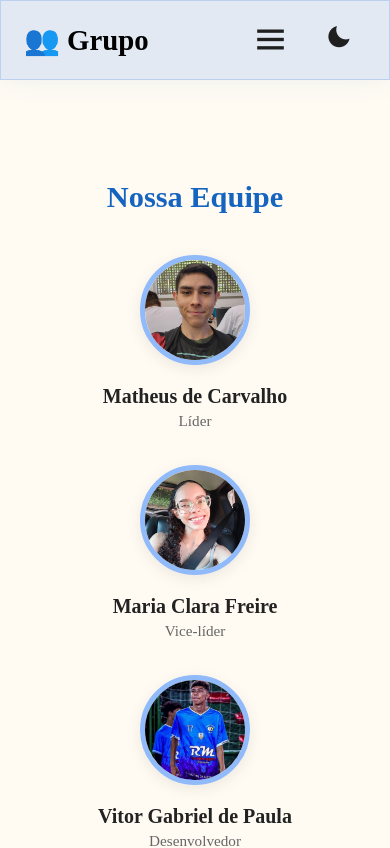
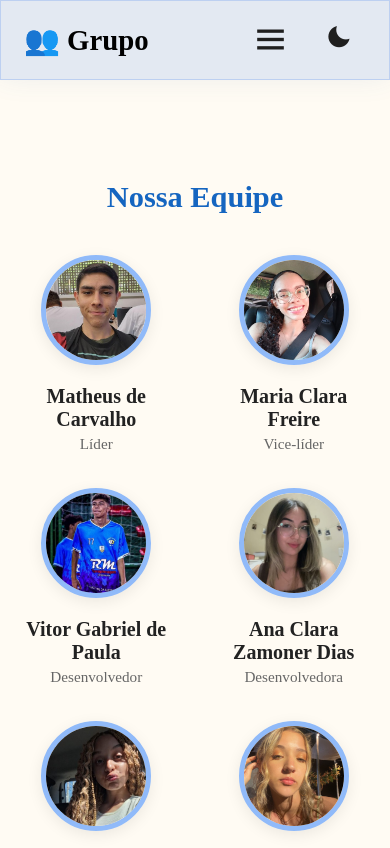
Before and after one commit to Matheus2570/Projeto-Final-Ultimo-Semestre-2025, a React (Vite) app: page /grupo in a window 390 px wide. Shown: the top 848 px of the page. Built offline with nearby package versions, Linux system fonts and the light colour scheme.

Commit message:
Dia 27/11/2025

```diff
--- a/src/pages/GrupoPage.css
+++ b/src/pages/GrupoPage.css
@@ -63,7 +63,7 @@
 
 .equipe-grid {
   display: grid;
-  grid-template-columns: repeat(auto-fit, minmax(220px, 1fr));
+  grid-template-columns: repeat(3, 1fr);   /* força 4 colunas */
   gap: 40px;
   justify-items: center;
 }
@@ -220,8 +220,13 @@
     font-size: 2.3rem;
   }
 
+  .equipe-grid{
+     grid-template-columns: repeat(2, 1fr);   /* força 4 colunas */
+  }
+
   .equipe-grid,
   .objetivos-grid {
+
     gap: 35px;
   }
 }
```
